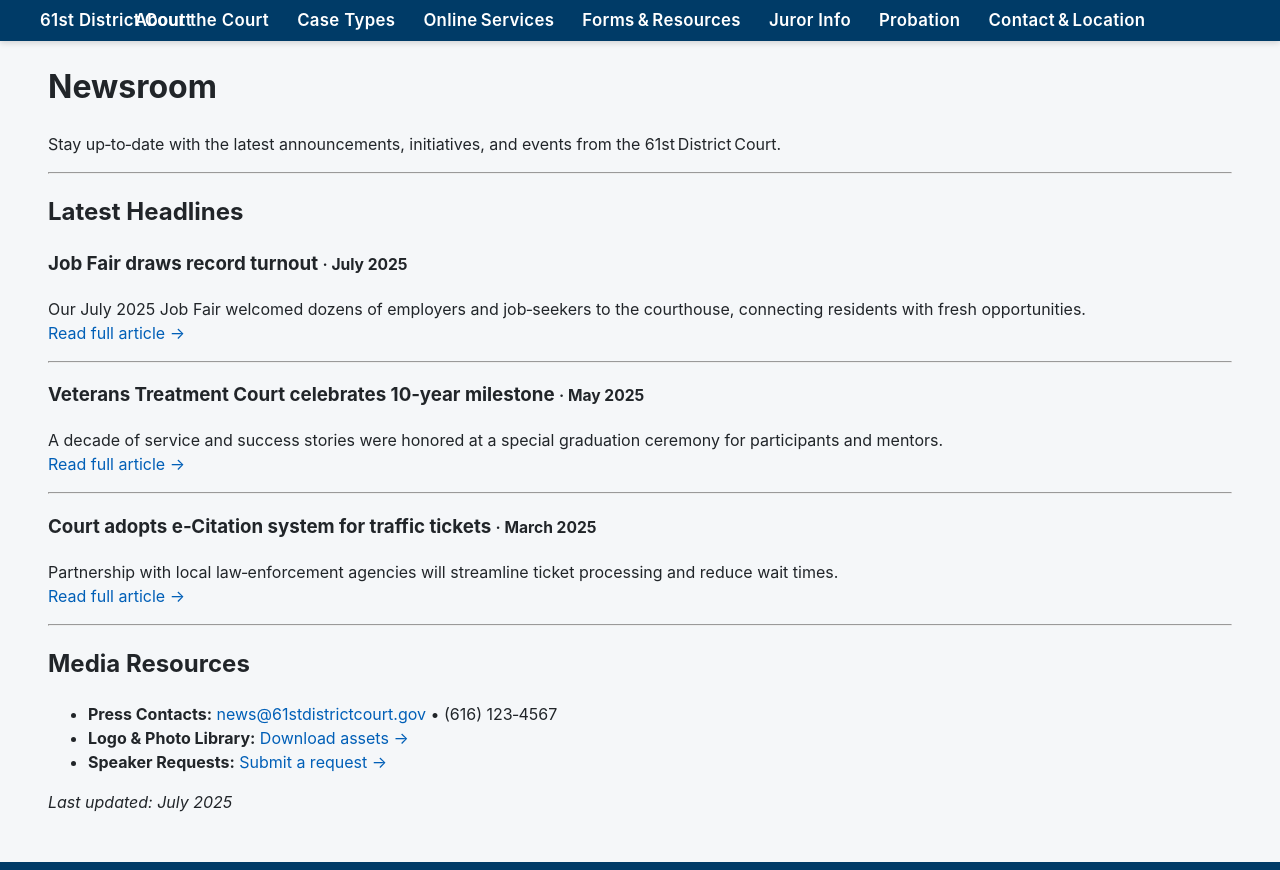
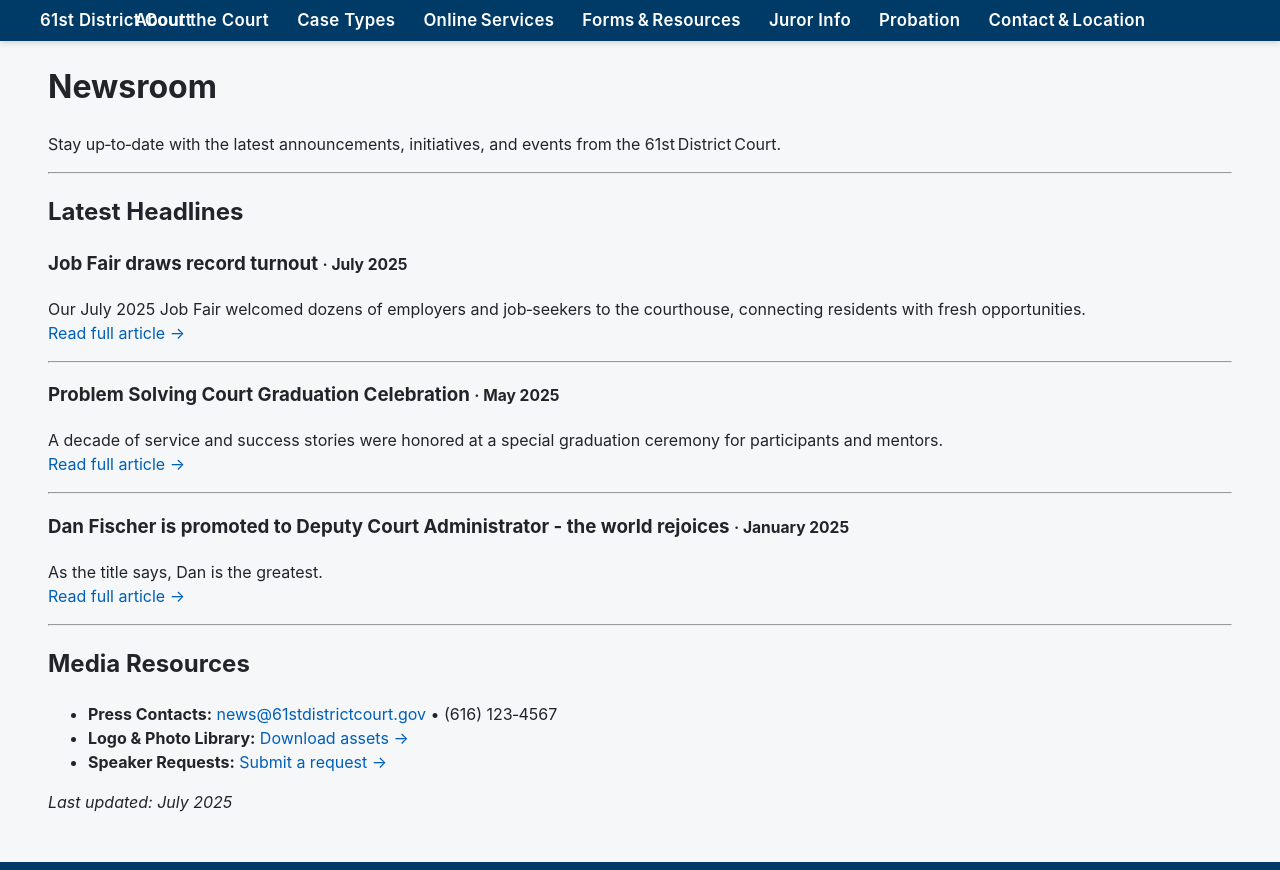
Before and after one commit to DrStern/DanFischer.github.io, a Jekyll site: the page built from newsroom.md, in a window 1280 px wide and 1039 px high, cut to the strip 0-870 px from the top of the window. Built offline with Jekyll 4.4.1, drawn with Linux system fonts in a browser that asks for light colours.

Commit message:
Update newsroom.md

```diff
--- a/newsroom.md
+++ b/newsroom.md
@@ -18,14 +18,14 @@ Our July&nbsp;2025 Job Fair welcomed dozens of employers and job‑seekers to t
 
 ---
 
-### Veterans Treatment Court celebrates 10‑year milestone <small>· May&nbsp;2025</small>
+### Problem Solving Court Graduation Celebration <small>· May&nbsp;2025</small>
 A decade of service and success stories were honored at a special graduation ceremony for participants and mentors.
 [Read full article →](/newsroom/vtc‑anniversary)
 
 ---
 
-### Court adopts e‑Citation system for traffic tickets <small>· March&nbsp;2025</small>
-Partnership with local law‑enforcement agencies will streamline ticket processing and reduce wait times.
+### Dan Fischer is promoted to Deputy Court Administrator - the world rejoices <small>· January&nbsp;2025</small>
+As the title says, Dan is the greatest.
 [Read full article →](/newsroom/e‑citation‑launch)
 
 ---
```
